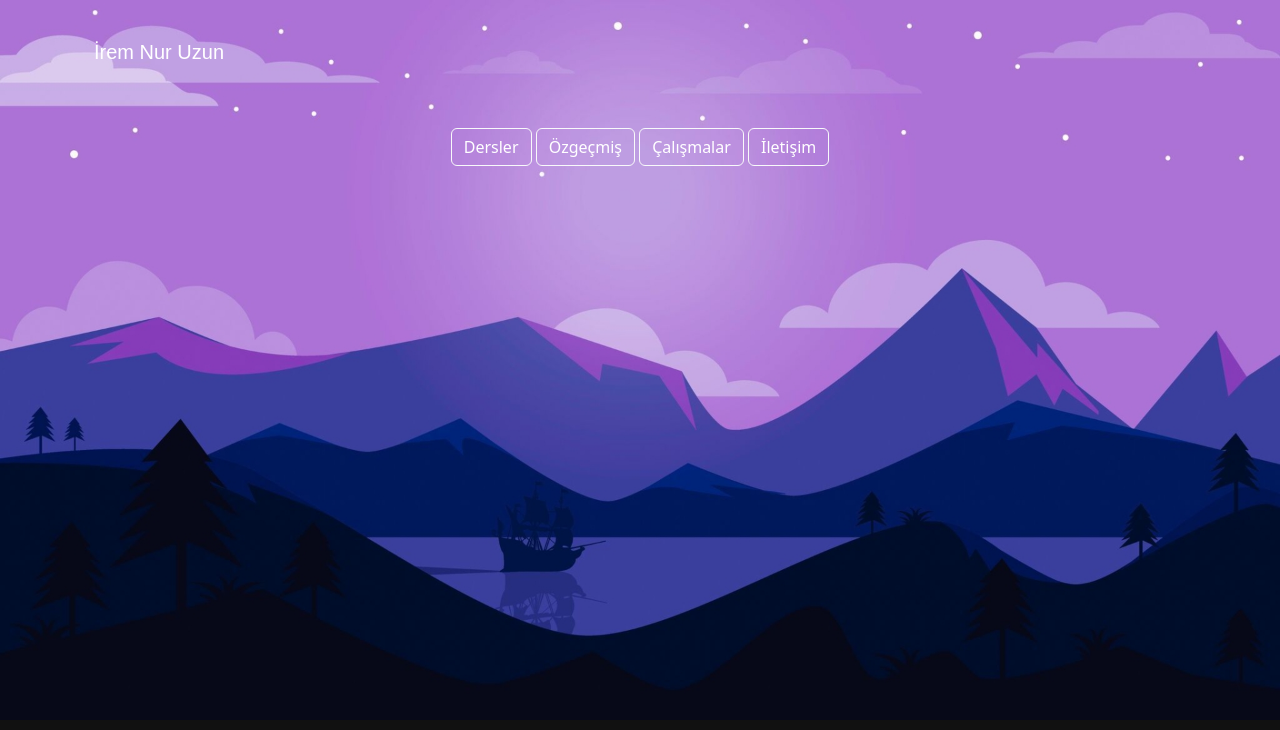
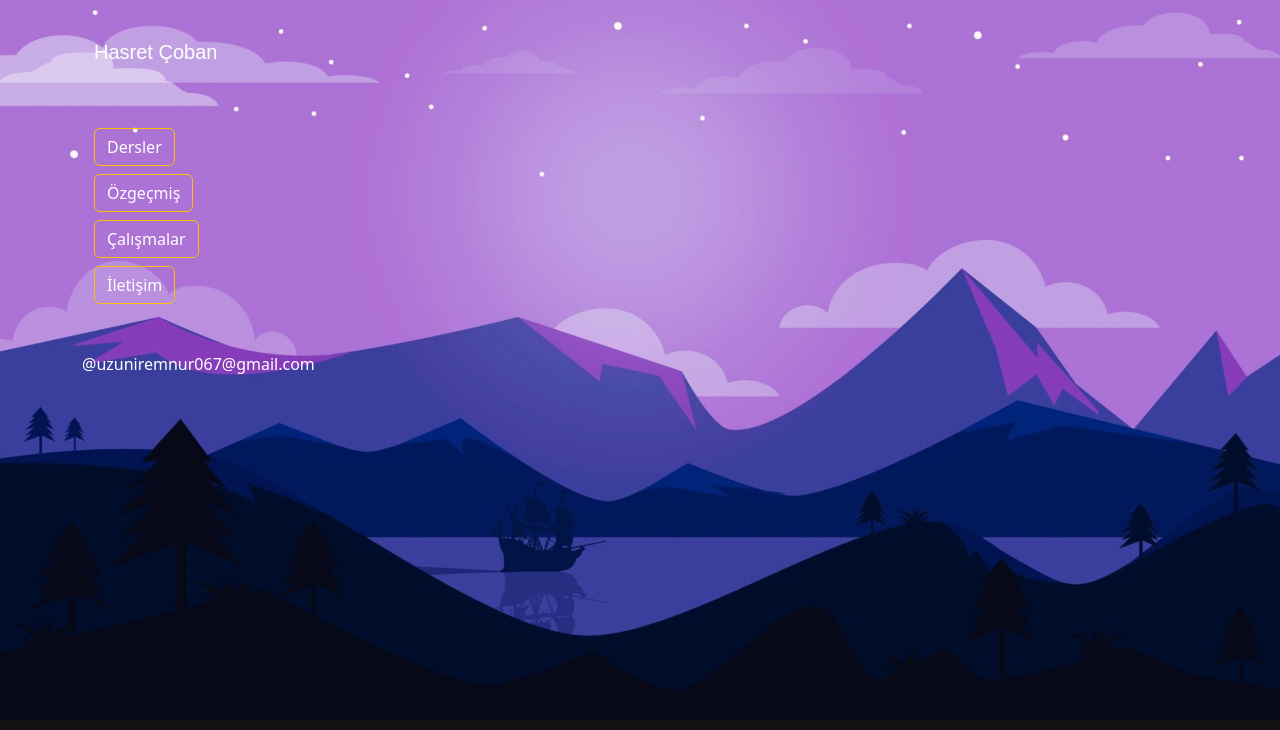
Before and after one commit to iremnuruzun67/iremnuruzun67.github.io, a plain HTML site: page src/iletisim.html in a window 1280 px wide. Drawn offline with nearby package versions, Linux system fonts and the light colour scheme; a web font is replaced by a local one.

Commit message:
Update iletisim.html

```diff
--- a/src/iletisim.html
+++ b/src/iletisim.html
@@ -6,35 +6,32 @@
     <link href="https://cdn.jsdelivr.net/npm/bootstrap@5.3.3/dist/css/bootstrap.min.css" rel="stylesheet" integrity="sha384-QWTKZyjpPEjISv5WaRU9OFeRpok6YctnYmDr5pNlyT2bRjXh0JMhjY6hW+ALEwIH" crossorigin="anonymous">
     <link rel="stylesheet" href="https://cdn.jsdelivr.net/npm/bootstrap-icons@1.11.3/font/bootstrap-icons.min.css">
     <link rel="stylesheet" href="../css/style.css">
-    <title>Anasayfa</title>
+    <title>Document</title>
 </head>
 <body>
   <nav class="navbar mt-4 navbar-expand-lg bg-body-dark">
     <div class="container">
      <div class="container-fluid">
          <div class="collapse navbar-collapse">
-              <a class="navbar-brand name-font"  href="../index.html">İrem Nur Uzun</a>
+           <a class="navbar-brand name-font"  href="#">Hasret Çoban</a>
          </div>
        </div>
     </div>
    </nav>
-
-      <div class="container mt-5 mb-5">
-        <center>
+   <div class="container mt-5">
+     <div class="container">
+         <div class="kutu">
+             <a class="nav-link active " href="dersler.html"><button type="button" class="btn btn-outline-warning nav-name mb-2">Dersler</button></a>
+             <a class="nav-link active " href="ozgecmis.html"><button type="button" class="btn btn-outline-warning  nav-name  mb-2">Özgeçmiş</button></a>
+             <a class="nav-link active " href="calismalar.html"><button type="button" class="btn btn-outline-warning  nav-name  mb-2">Çalışmalar</button></a>
+             <a class="nav-link active " href="iletisim.html"><button type="button" class="btn btn-outline-warning  nav-name">İletişim</button></a>
+         </div>
+     </div>
+    </div>
+    <div class="container mt-5">
       <!-- İÇERİK -->
-        </center>
+    @uzuniremnur067@gmail.com
     </div>
 
-    <div class="container mt-5">
-      <center>
-        <a href="dersler.html"><button type="button" class="btn btn-outline-light nav-name">Dersler</button></a>
-        <a href="ozgecmis.html"><button type="button" class="btn btn-outline-light nav-name">Özgeçmiş</button></a>
-        <a href="calismalar.html"><button type="button" class="btn btn-outline-light nav-name">Çalışmalar</button></a>
-        <a href="iletisim.html"><button type="button" class="btn btn-outline-light nav-name">İletişim</button></a>
-      </center>
-     </div>
-
-
-    <script src="https://cdn.jsdelivr.net/npm/bootstrap@5.3.3/dist/js/bootstrap.bundle.min.js" integrity="sha384-YvpcrYf0tY3lHB60NNkmXc5s9fDVZLESaAA55NDzOxhy9GkcIdslK1eN7N6jIeHz" crossorigin="anonymous"></script>
 </body>
 </html>
```
Lines whose indentation alone changed are shown as unchanged.
